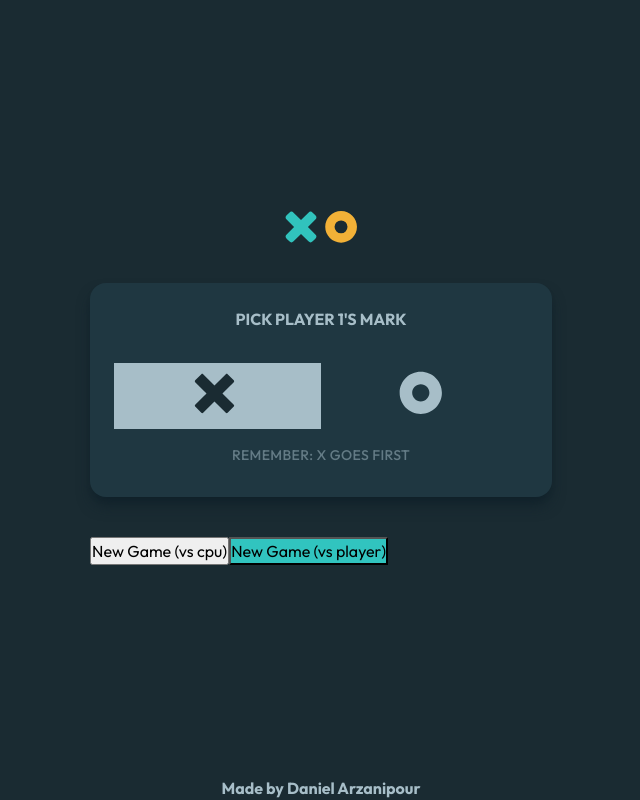
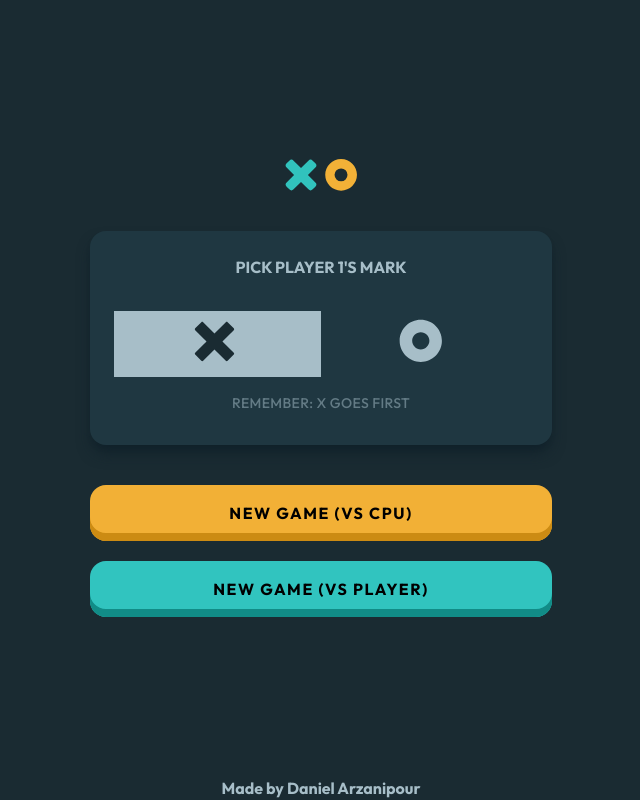
Before and after one commit to Frontend-Mentor-Projects-Daniel/tic-tac-toe-react, a React (Vite) app: page / in a window 1280 px wide. Shown: the whole page, without its empty margins (319-959 px from the left). Built offline with nearby package versions, Linux system fonts and the light colour scheme.

Commit message:
finish styling NewGameComponent

```diff
--- a/src/components/NewGameMenu/NewGameMenu.tsx
+++ b/src/components/NewGameMenu/NewGameMenu.tsx
@@ -13,7 +13,12 @@ function NewGameMenu() {
     <div>
       {/* Logo */}
       <div>
-        <Logo width={72} height={32} classes='mx-auto mb-8 md:mb-10' />
+        <Logo
+          width={72}
+          height={32}
+          classes='mx-auto mb-8 md:mb-10'
+          alt='tic tac toe game logo'
+        />
       </div>
 
       {/* Mark */}
@@ -23,7 +28,9 @@ function NewGameMenu() {
         </h2>
 
         {/* toggle switch */}
-        <ToggleSwitch />
+        <form id='mark-form' className='flex'>
+          <ToggleSwitch />
+        </form>
 
         <p className='mt-7 text-center text-sm font-medium uppercase tracking-wide text-side-note-text opacity-50 md:mt-4'>
           Remember: X goes first
@@ -31,12 +38,25 @@ function NewGameMenu() {
       </div>
 
       {/* Play Buttons */}
-      <div className='mt-8 md:mt-10'>
-        <button>New Game (vs cpu)</button>
-        <button className='bg-player-bg'>New Game (vs player)</button>
+      <div className='mt-8 flex flex-col gap-4 md:mt-10 md:gap-5'>
+        <button
+          form='mark-form'
+          className='h-[56px] cursor-pointer rounded-2xl border-none bg-cpu-or-p2-bg font-bold uppercase tracking-widest shadow-[inset_0px_-8px_0px_#CC8B13;]'
+        >
+          New Game (vs cpu)
+        </button>
+        <button
+          form='mark-form'
+          className='h-[56px] cursor-pointer rounded-2xl border-none bg-player-bg font-bold uppercase tracking-widest shadow-[inset_0px_-8px_0px_#118C87;]'
+        >
+          New Game (vs player)
+        </button>
       </div>
     </div>
   );
 }
 
+// box-shadow: inset 0px -8px 0px #CC8B13;
+// box-shadow: inset 0px -8px 0px #118C87;
+
 export default NewGameMenu;
--- a/src/components/ToggleSwitch/ToggleSwitch.tsx
+++ b/src/components/ToggleSwitch/ToggleSwitch.tsx
@@ -6,8 +6,9 @@ function ToggleSwitch() {
   const [xBg, setXBg] = React.useState(true);
 
   return (
-    <form className='flex'>
+    <>
       {/* X mark */}
+
       <div className='flex flex-1 text-center'>
         <label
           className={`${
@@ -79,7 +80,7 @@ function ToggleSwitch() {
           <VisuallyHidden>O</VisuallyHidden>
         </label>
       </div>
-    </form>
+    </>
   );
 }
 
```
